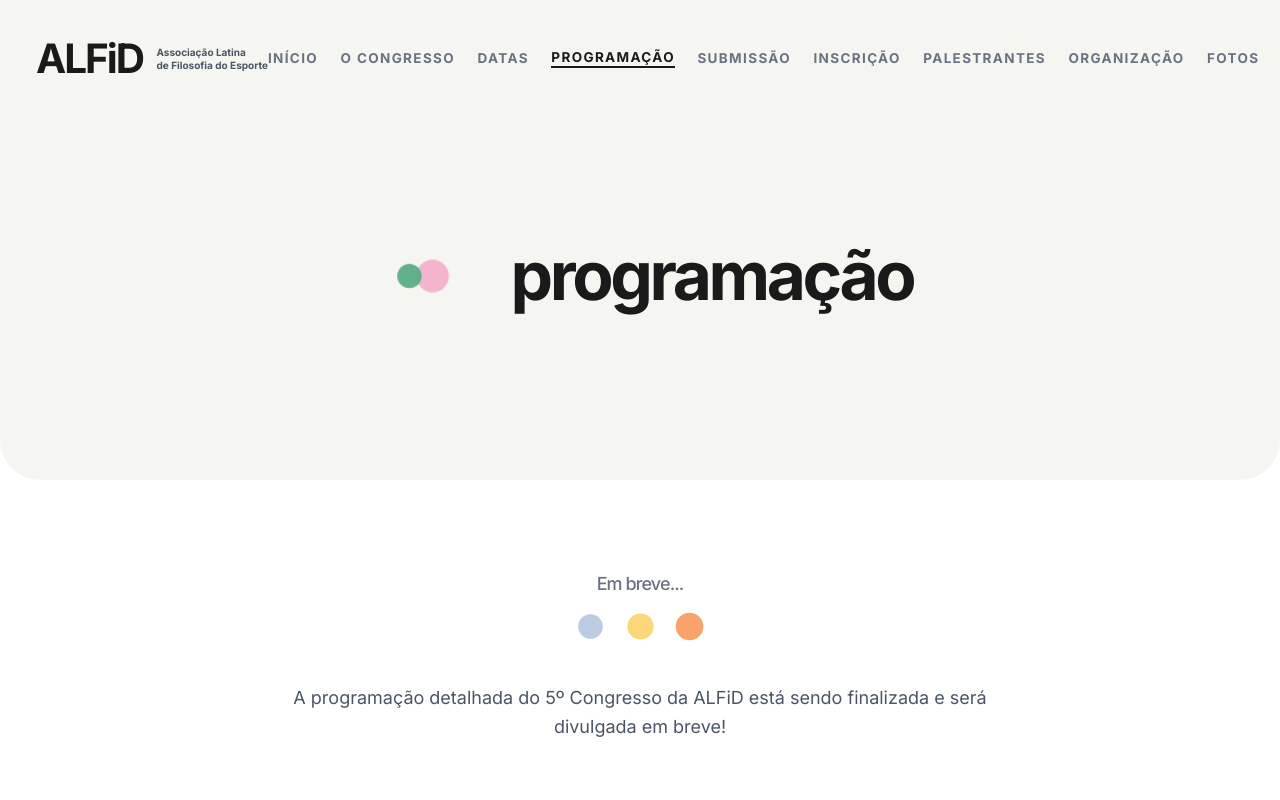
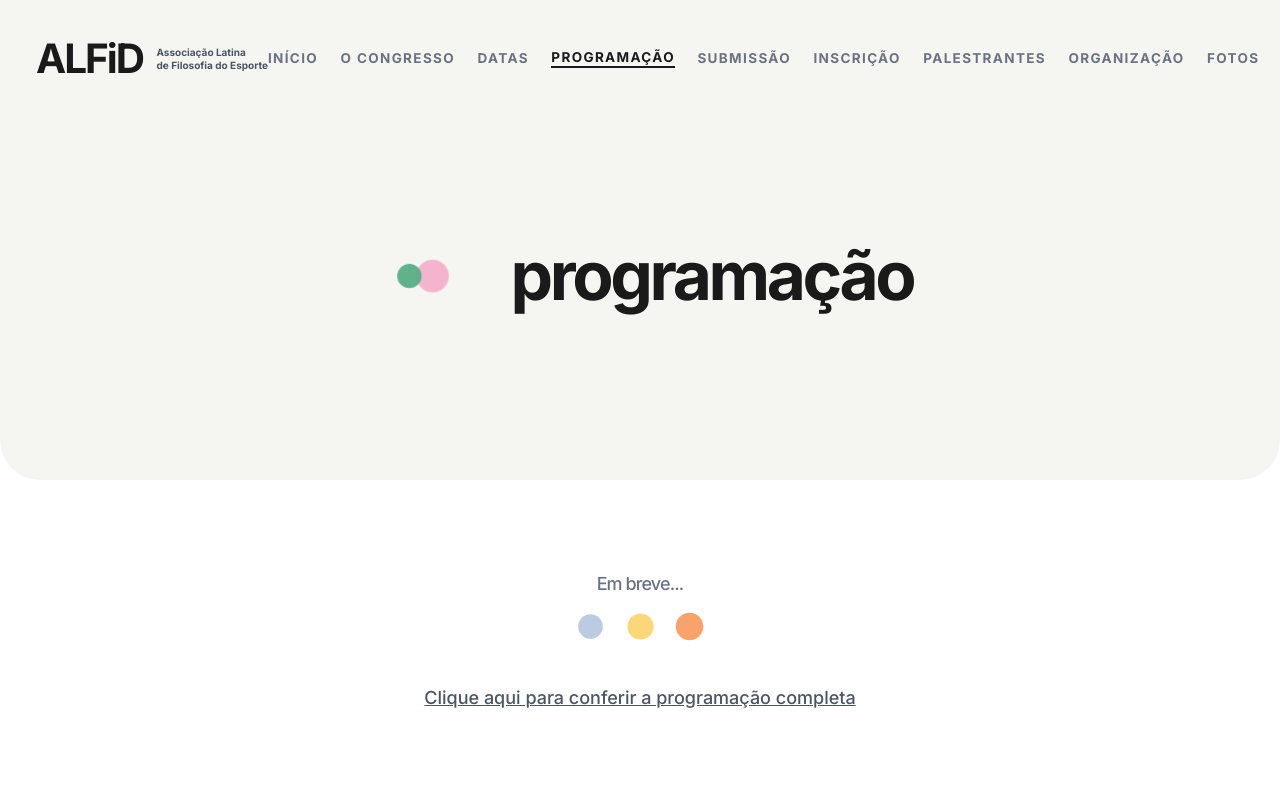
Before and after one commit to paulabassi/alfid-site, a React (Vite) app: page /programacao in a window 1280 px wide. Shown: the top 800 px of the page. Built offline with nearby package versions, Linux system fonts and the light colour scheme; a web font is replaced by a local one.

Commit message:
Update Schedule.tsx

```diff
--- a/src/pages/Schedule.tsx
+++ b/src/pages/Schedule.tsx
@@ -136,9 +136,17 @@ export default function Schedule() {
             </div>
           </motion.div>
 
-          <p className="text-[clamp(1rem,1.1vw,1.125rem)] text-gray-600 font-normal max-w-2xl leading-[1.65] tracking-normal">
-            {t(content.schedule.description.pt, content.schedule.description.es)}
-          </p>
+         <a
+  href="https://drive.google.com/file/d/1N7aruyGr39dcCwYe5MvvhXK75dsh4qFM/view?usp=sharing"
+  target="_blank"
+  rel="noopener noreferrer"
+  className="text-[clamp(1rem,1.1vw,1.125rem)] text-gray-600 font-medium max-w-2xl leading-[1.65] tracking-normal underline hover:text-[#1A1A1A] transition-colors"
+>
+  {t(
+    'Clique aqui para conferir a programação completa',
+    'Haz clic aquí para consultar la programación completa'
+  )}
+</a>
         </motion.div>
       )}
     </motion.div>
```
